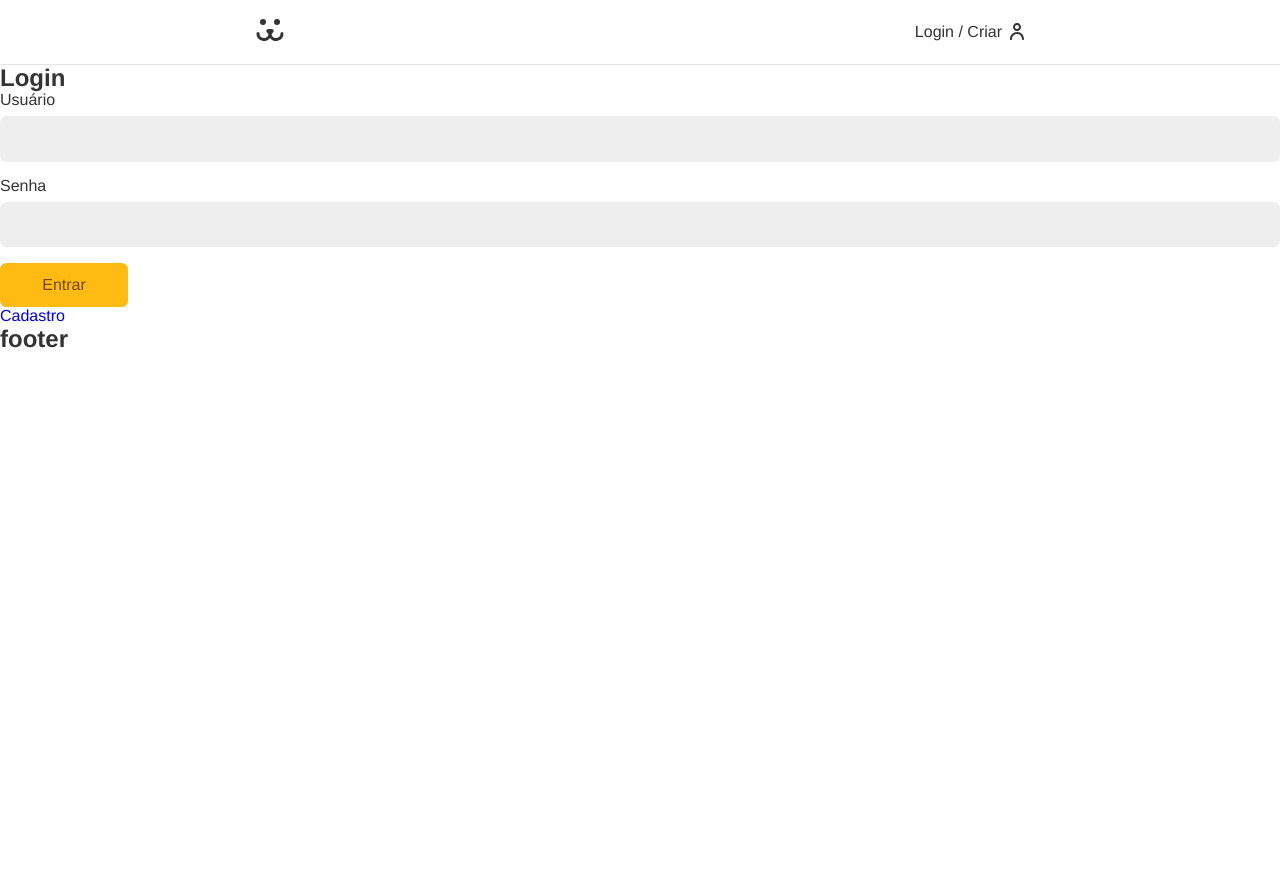
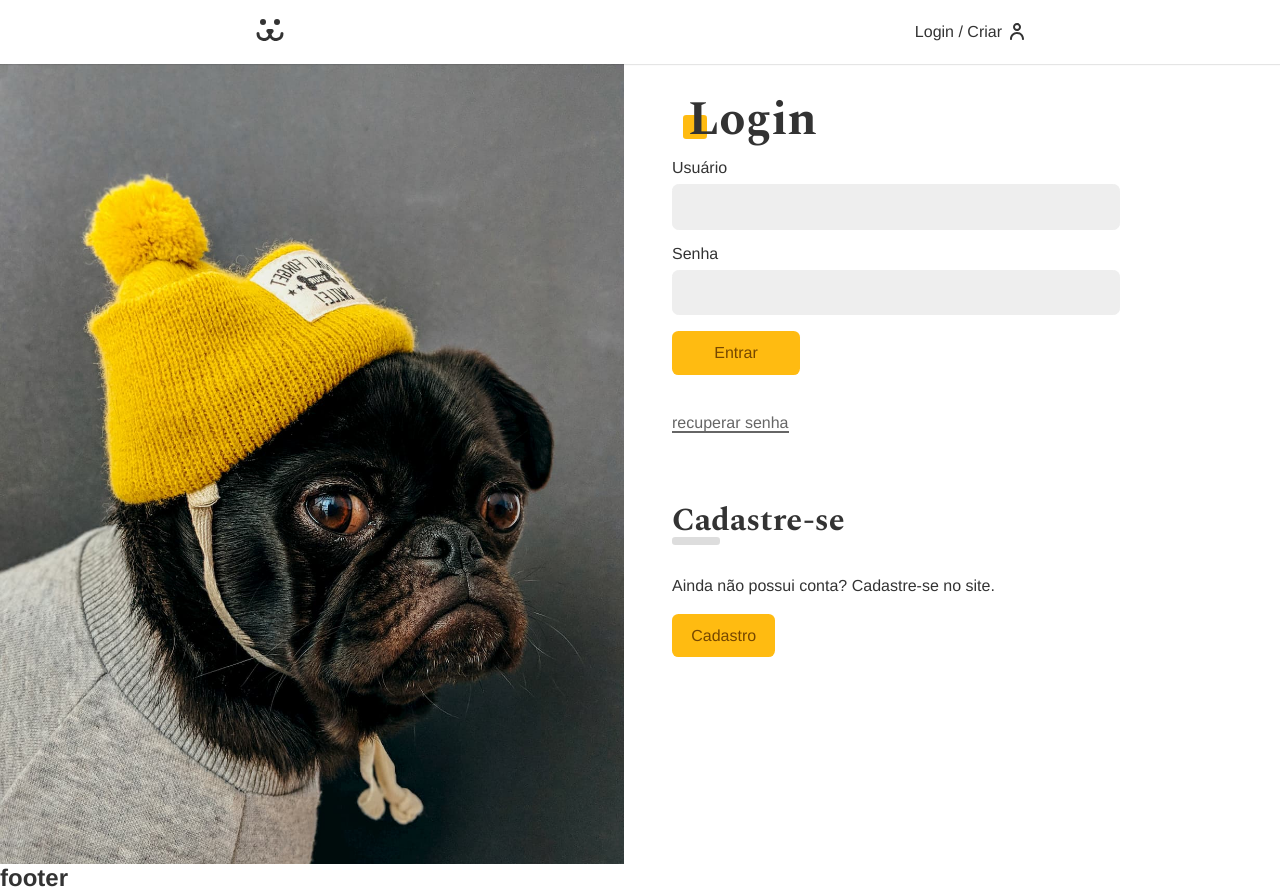
Before and after one commit to rafaelalves78/Dogs, a React (Vite) app: page /login in a window 1280 px wide. Before the commit the page ends 800 px from the top, so only its background shows below. Built offline with nearby package versions, Linux system fonts and the light colour scheme; the HTML template or start-up script is replaced by a standard one.

Commit message:
Criando login e criar conta

```diff
--- a/src/App.css
+++ b/src/App.css
@@ -1,3 +1,4 @@
+@import url('https://fonts.googleapis.com/css2?family=Spectral:wght@400;700&display=swap');
 *{
   box-sizing: border-box;
 }
@@ -7,7 +8,7 @@
   padding: 0px;
   color: #333;
   --type-firts: Helvetica, Arial, sans-serif;
-  --type-second: "Spectral", Georgia;
+  --type-second: "Spectral", georgia;
   font-family: var(--type-firts);
   padding-top: 4rem;
 }
@@ -36,6 +37,7 @@
 
 a{
   text-decoration: none;
+  color: #333;
 }
 
 .container{
@@ -43,3 +45,38 @@
   padding: 0 1rem;
   margin: 0 auto;
 }
+
+.title{
+  font-family: var(--type-second);
+  line-height: 1;
+  font-size: 3rem;
+  margin: 1rem;
+  position: relative;
+  z-index: 1;
+}
+
+.title::after{
+  content: "";
+  display: block;
+  width: 1.5rem;
+  height: 1.5rem;
+  background: #fb1;
+  position: absolute;
+  bottom: 5px;
+  left: -5px;
+  border-radius: 0.2rem;
+  z-index: -1;
+}
+
+.animeLeft{
+  opacity: 0;
+  transform: translateX(-20px);
+  animation: animeLeft .3s forwards
+}
+
+@keyframes animeLeft {
+  to{
+    opacity: 1;
+    transform: initial
+  }
+}
--- /dev/null
+++ b/src/Components/Helper/Error.jsx
@@ -0,0 +1,8 @@
+import React from 'react';
+
+const Error = ({ error }) => {
+  if (!error) return null;
+  return <p style={{ color: '#f31', margin: '1rem 0' }}>{error}</p>;
+};
+
+export default Error;
--- a/src/Components/Login/Login.jsx
+++ b/src/Components/Login/Login.jsx
@@ -5,12 +5,14 @@
 import LoginPasswordLost from './LoginPasswordLost';
 import LoginPasswordReset from './LoginPasswordReset';
 import { UserContext } from '../../UserContext';
+import styles from './Login.module.css';
 
 const Login = () => {
   const { login } = useContext(UserContext);
-  if (login) return <Navigate to="/conta"></Navigate>;
+  if (login === true) return <Navigate to="/conta" />;
   return (
-    <div>
+    <section className={styles.login}>
+      <div className={styles.forms}>
         <Routes>
           <Route path="/" element={<LoginForm />} />
           <Route path="criar" element={<LoginCreate />} />
@@ -18,6 +20,7 @@
           <Route path="resetar" element={<LoginPasswordReset />} />
         </Routes>
       </div>
+    </section>
   );
 };
 
--- /dev/null
+++ b/src/Components/Login/Login.module.css
@@ -0,0 +1,32 @@
+.login{
+  display: grid;
+  grid-template-columns: 1fr 1fr;
+  min-height: 100vh;
+  gap: 2rem;
+}
+
+.login::before{
+  display: block;
+  content: "";
+  background: url("../../Assets/login.jpg") no-repeat center center;
+  background-size: cover;
+}
+
+.forms{
+  max-width: 30rem;
+  padding: 1rem;
+}
+
+@media (max-width: 40rem){
+  .login{
+    grid-template-columns: 1fr;
+
+  }
+  .login::before{
+    display: none;
+  }
+
+  .forms{
+    max-width: 100%;
+  }
+}
--- a/src/Components/Login/LoginCreate.jsx
+++ b/src/Components/Login/LoginCreate.jsx
@@ -1,7 +1,38 @@
-import React from 'react';
+import React, { useContext } from 'react';
+import Input from '../Forms/Input';
+import Button from '../Forms/Button';
+import useForm from '../../Hooks/useForm';
+import { USER_POST } from '../../api';
+import { UserContext } from '../../UserContext';
 
 const LoginCreate = () => {
-  return <div>login create</div>;
+  const username = useForm();
+  const email = useForm('email');
+  const password = useForm();
+
+  const { userLogin } = useContext(UserContext);
+
+  async function handleSubmit(e) {
+    e.preventDefault();
+    const { url, options } = USER_POST({
+      username: username.value,
+      email: email.value,
+      password: password.value,
+    });
+    const response = await fetch(url, options);
+    if (response.ok) userLogin(username.value, password.value);
+  }
+  return (
+    <section className="animeLeft">
+      <h1 className="title">Cadastre-se</h1>
+      <form onSubmit={handleSubmit}>
+        <Input label="Usuário" type="text" name="username" {...username} />
+        <Input label="Email" type="email" name="email" {...email} />
+        <Input label="Senha" type="password" name="password" {...password} />
+        <Button>Cadastrar</Button>
+      </form>
+    </section>
+  );
 };
 
 export default LoginCreate;
--- a/src/Components/Login/LoginForm.jsx
+++ b/src/Components/Login/LoginForm.jsx
@@ -3,8 +3,11 @@
 import Input from '../Forms/Input';
 import Button from '../Forms/Button';
 import useForm from '../../Hooks/useForm';
+import styles from './LoginForm.module.css';
+import stylesBtn from '../Forms/Button.module.css';
 
 import { UserContext } from '../../UserContext';
+import Error from '../Helper/Error';
 
 const LoginForm = () => {
   const username = useForm();
@@ -21,10 +24,10 @@
   };
 
   return (
-    <section>
-      <h1>Login</h1>
+    <section className="animeLeft">
+      <h1 className="title">Login</h1>
 
-      <form action="" onSubmit={handleSubmit}>
+      <form className={styles.form} onSubmit={handleSubmit}>
         <Input label="Usuário" type="text" name="username" {...username} />
         <Input label="Senha" type="password" name="password" {...password} />
         {loading ? (
@@ -32,10 +35,18 @@
         ) : (
           <Button>Entrar</Button>
         )}
-
-        {error && <p>{error}</p>}
+        <Error error={error} />
       </form>
-      <Link to="/login/criar">Cadastro</Link>
+      <Link className={styles.perdeu} to="/login/perdeu">
+        recuperar senha
+      </Link>
+      <div className={styles.cadastro}>
+        <h2 className={styles.subtitle}>Cadastre-se</h2>
+        <p>Ainda não possui conta? Cadastre-se no site.</p>
+        <Link className={stylesBtn.button} to="/login/criar">
+          Cadastro
+        </Link>
+      </div>
     </section>
   );
 };
--- /dev/null
+++ b/src/Components/Login/LoginForm.module.css
@@ -0,0 +1,42 @@
+.form{
+  margin-bottom: 2rem;
+}
+
+.perdeu{
+  display: inline-block;
+  color: #666;
+  padding: .5rem 0;
+  line-height: 1;
+}
+
+.perdeu::after{
+  content: "";
+  width: 100%;
+  height: 2px;
+  background: currentColor;
+  display: block;
+}
+
+.cadastro {
+  margin-top: 4rem;
+}
+
+.cadastro p{
+  margin-top: 2rem;
+  margin-bottom: 2rem;
+}
+
+.subtitle{
+  font-family: var(--type-second);
+  line-height: 1;
+  font-size: 2rem;
+}
+
+.subtitle::after{
+  content: "";
+  display: block;
+  background: #ddd;
+  height: .5rem;
+  width: 3rem;
+  border-radius: 0.2rem;
+}
--- a/src/UserContext.jsx
+++ b/src/UserContext.jsx
@@ -1,5 +1,6 @@
 import React, { createContext, useCallback, useEffect, useState } from 'react';
-import { TOKEN_POST, TOKEN_VALIDATE_POST, USER_GET } from './api';
+
+import { TOKEN_POST, TOKEN_VALIDATE_POST, USER_GET } from './Api';
 import { useNavigate } from 'react-router-dom';
 
 export const UserContext = createContext();
@@ -56,7 +57,7 @@
       if (token) {
         try {
           setError(null);
-          loading(true);
+          setLoading(true);
           const { url, options } = TOKEN_VALIDATE_POST(token);
           const response = await fetch(url, options);
           if (!response.ok) throw new Error('Token inválido');
--- a/src/api.jsx
+++ b/src/api.jsx
@@ -1,6 +1,6 @@
 export const API_URL = 'https://dogsapi.origamid.dev/json';
 
-export const TOKEN_POST = (body) => {
+export function TOKEN_POST(body) {
   return {
     url: API_URL + '/jwt-auth/v1/token',
     options: {
@@ -11,28 +11,41 @@
       body: JSON.stringify(body),
     },
   };
-};
+}
 
-export const USER_GET = (token) => {
+export function TOKEN_VALIDATE_POST(token) {
+  return {
+    url: API_URL + '/jwt-auth/v1/token/validate',
+    options: {
+      method: 'POST',
+      headers: {
+        Authorization: 'Bearer ' + token,
+      },
+    },
+  };
+}
+
+export function USER_GET(token) {
   return {
     url: API_URL + '/api/user',
     options: {
       method: 'GET',
       headers: {
-        Authorization: 'Bearer' + token,
+        Authorization: 'Bearer ' + token,
       },
     },
   };
-};
+}
 
-export const TOKEN_VALIDATE_POST = (token) => {
+export function USER_POST(body) {
   return {
-    url: API_URL + '/jwt-auth/v1/token/validate',
+    url: API_URL + '/api/user',
     options: {
       method: 'POST',
       headers: {
-        Authorization: 'Bearer' + token,
+        'Content-Type': 'application/json',
       },
+      body: JSON.stringify(body),
     },
   };
-};
+}
```
Lines whose indentation alone changed are shown as unchanged.
